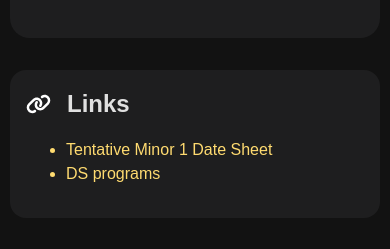
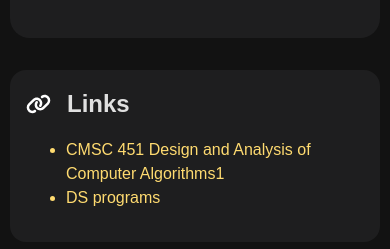
Before and after one commit to o0PHOENIX0o/Class_Schedule, a React (Vite) app: page / in a window 390 px wide. Shown: the part 1033-1282 px from the top of the page. Before the commit the page ends 1261 px from the top, so only its background shows below. Built offline with nearby package versions, Linux system fonts and the light colour scheme; some icons are missing.

Commit message:
right side bar

```diff
--- a/src/Components/Resources.jsx
+++ b/src/Components/Resources.jsx
@@ -86,8 +86,8 @@ const resourceData = {
 
 const LinksData = [
     {
-        "title": "Tentative Minor 1 Date Sheet",
-        "url" : "https://docs.google.com/document/d/1LSpR1P7IwmunF0rD428wFR0xSxhCTsKMdNQFwCzVpXI/edit?usp=sharing"
+        "title": "CMSC 451 Design and Analysis of Computer Algorithms1",
+        "url" : "https://www.cs.umd.edu/class/fall2017/cmsc451-0101/Lects/cmsc451-fall17-lects.pdf"
     },
     {
         "title": "DS programs",
--- a/src/assets/css/index.css
+++ b/src/assets/css/index.css
@@ -33,6 +33,7 @@ h1,p{
   display: flex;
   flex-direction: column;
   gap: 2rem;
+  max-width: 18rem;
 }
 
 .ABS{
@@ -53,4 +54,8 @@ h1,p{
   .ABS{
     flex-direction: column;
   }
+
+  .RightSideBar{
+    max-width: -webkit-fill-available;
+  }
 }
```
